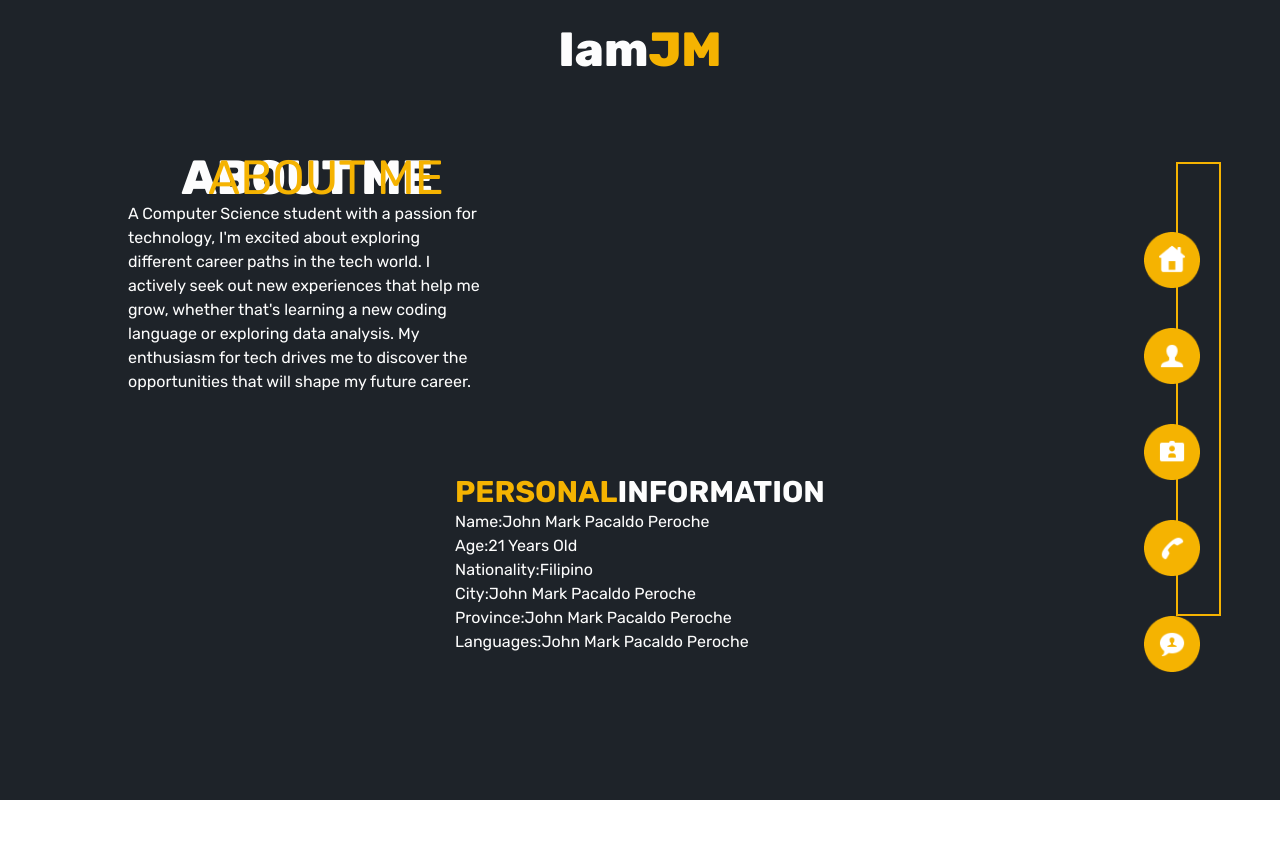
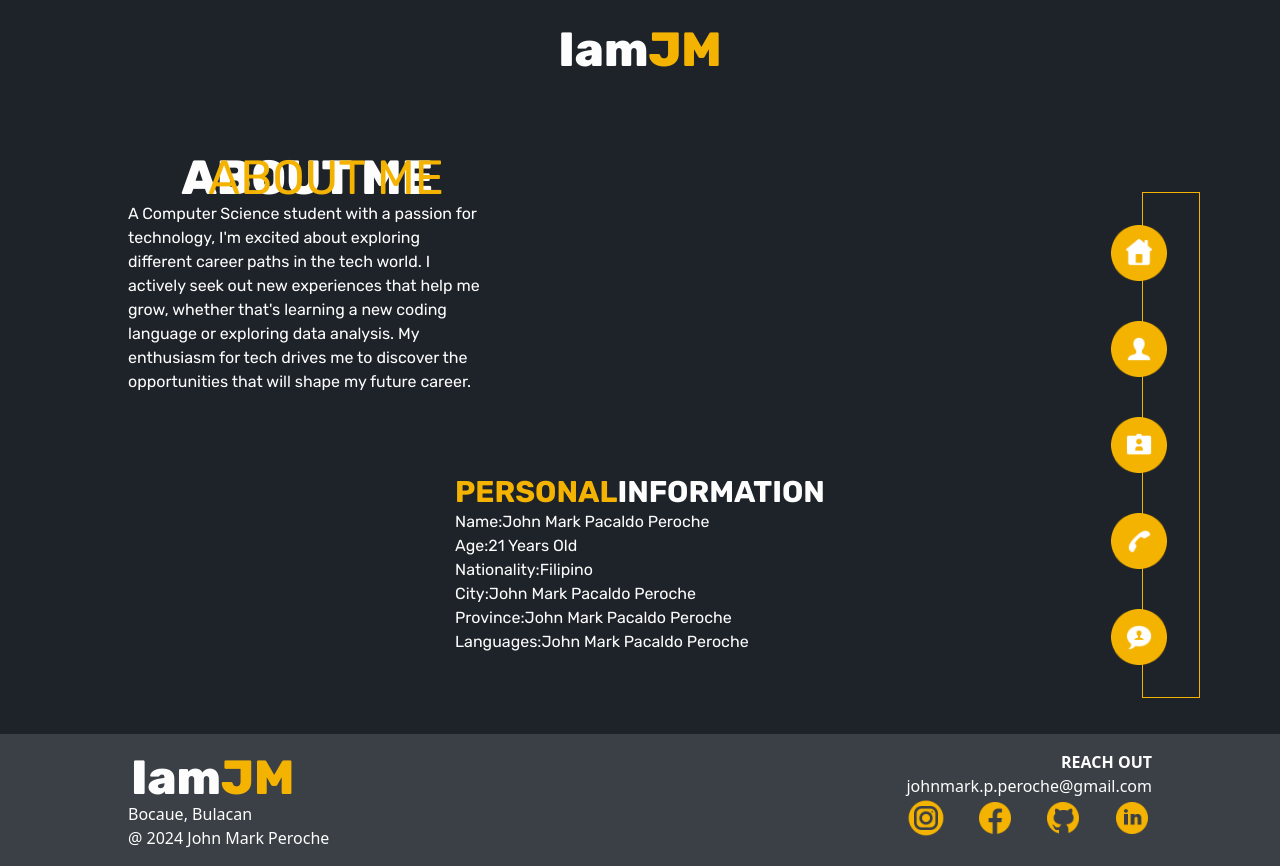
Before and after one commit to Java-rice/IAmJM, a React (Vite) app: page /IAmJM/about in a window 1280 px wide. Before the commit the page ends 800 px from the top, so only its background shows below. Built offline with nearby package versions, Linux system fonts and the light colour scheme.

Commit message:
style: attempt to fix the home components feat: added footer

```diff
--- a/src/App.jsx
+++ b/src/App.jsx
@@ -8,6 +8,7 @@ import Contacts from "./pages/contacts/Contacts";
 import Blogs from "./pages/blog/Blogs";
 import Projects from "./pages/projects/Projects";
 import Navigation from "./components/navigation/Navigation";
+import Footer from "./components/footer/Footer";
 
 function App() {
   return (
@@ -17,6 +18,7 @@ function App() {
       <TransitionWrapper>
         <Outlet/>
       </TransitionWrapper>
+      <Footer></Footer>
     </div>
   );
 }
--- a/src/components/button/Button.jsx
+++ b/src/components/button/Button.jsx
@@ -11,9 +11,9 @@ const buttonVariants = cva(
         default:
           "bg-slate-900 text-white hover:bg-slate-700 dark:bg-slate-50 dark:text-slate-900",
         solid:
-          "bg-[#F5B301] text-xl py-8 px-8 text-[#2A2E34] font-bold hover:bg-[#FED154] transition duration-300",
+          "bg-[#F5B301] text-l py-5 px-6 text-[#2A2E34] font-bold hover:bg-[#FED154] transition duration-300",
         bordered:
-          "bg-[#2A2E34] text-xl py-8 px-8 text-[#F5B301] border-[#F5B301] border-2 font-bold hover:bg-[#FED154]  hover:text-[#2A2E34] transition duration-300"
+          "bg-[#2A2E34] text-l py-5 px-6 text-[#F5B301] border-[#F5B301] border-2 font-bold hover:bg-[#FED154]  hover:text-[#2A2E34] transition duration-300"
 
       },
       size: {
--- a/src/components/cards/AnimatedProfile.jsx
+++ b/src/components/cards/AnimatedProfile.jsx
@@ -3,25 +3,25 @@ import profile from '../../assets/profile.png';
 
 const AnimatedProfile = () => {
   return (
-    <div className="lg:w-[55%] w-[100%] relative">
+    <div className="w-[100%] relative">
       {/* Top Bar */}
-      <div className="w-[100%] h-7 bg-[#FED154] absolute top-0 animate-slide-right"></div>
       <div className="relative">
+        <div className="w-[100%] min-w-4xl h-[4%] bg-[#FED154] absolute -top-10 animate-slide-right"></div>
         {/* Left Side Bars */}
-        <div className="w-[50%] h-7 bg-[#FED154] absolute right-24 top-[1rem] animate-slide-right delay-150"></div>
-        <div className="w-[20%] h-7 bg-[#FED154] absolute right-32 top-[4rem] animate-slide-right delay-300"></div>
-        <div className="w-[50%] h-72 bg-[#FED154] absolute left-20 top-[8rem] z-10 animate-slide-right delay-450"></div>
+        <div className="w-[50%] h-[4%] bg-[#FED154] absolute right-24 top-[1rem] animate-slide-right delay-150"></div>
+        <div className="w-[20%] h-[4%] bg-[#FED154] absolute right-32 top-[4rem] animate-slide-right delay-300"></div>
+        <div className="w-[50%] h-[40%] bg-[#FED154] absolute left-20 top-[8rem] z-10 animate-slide-right delay-450"></div>
 
         {/* Profile Image */}
-        <img src={profile} alt="Profile" className="relative z-20 mt-8 mx-auto" />
+        <img src={profile} alt="Profile" className="relative z-20 h-[80%] mx-auto" />
 
         {/* Right Side Bars */}
-        <div className="w-[50%] h-80 bg-[#F5B301] absolute right-20 top-[12rem] animate-slide-left delay-450"></div>
-        <div className="w-[20%] h-7 bg-[#FED154] absolute left-32 top-[34rem] animate-slide-left delay-300"></div>
-        <div className="w-[50%] h-7 bg-[#FED154] absolute left-20 top-[37rem] animate-slide-left delay-150"></div>
+        <div className="w-[50%] h-[50%] bg-[#F5B301] absolute right-20 top-[12rem] animate-slide-left delay-450"></div>
+        <div className="w-[20%] h-[4%] bg-[#FED154] absolute left-32 top-[34rem] animate-slide-left delay-300"></div>
+        <div className="w-[50%] h-[4%] bg-[#FED154] absolute left-20 top-[37rem] animate-slide-left delay-150"></div>
+        <div className="w-[82%] h-[4%] bg-[#FED154] absolute bottom-30 animate-slide-right delay-600"></div>
       </div>
       {/* Bottom Bar */}
-      <div className="w-[82%] h-7 bg-[#FED154] absolute bottom-30 animate-slide-right delay-600"></div>
     </div>
   );
 };
--- a/src/components/footer/Footer.jsx
+++ b/src/components/footer/Footer.jsx
@@ -1,9 +1,34 @@
 import React from 'react'
+import Name from '../logo/Name'
+import Facebook from "../../assets/Facebook.png";
+import Instagram from "../../assets/Instagram.png";
+import LinkedIn from "../../assets/LinkedIn.png";
+import Github from "../../assets/GitHub.png"
 
 const Footer = () => {
   return (
-    <div>
-
+    <div className='w-100 bg-[#3B4046] h-[10%] lg:py-4 py-6 bottom-0 relative text-[#FDFDFD] text-l px-[10%] flex lg:flex-row flex-col gap-5 justify-between align-middle'>
+      <div className='text-center lg:text-left'>
+        <div className='lg:relative lg:right-4 '>
+          <Name/>
+        </div>
+        <p>Bocaue, Bulacan</p>
+        <p>@ 2024 John Mark Peroche</p>
+      </div>
+      <div className='lg:text-right text-center'>
+        <h4><b>REACH OUT</b></h4>
+        <p>johnmark.p.peroche@gmail.com</p>
+        <li className="list-none flex flex-row align-center lg:justify-between justify-center gap-2">
+          <ul><a className="cursor-pointer w-1 h-1 m-auto" href="https://www.instagram.com/jamaaaaaaaaaaaak/"><img src={Instagram} className='transition ease-in-out delay-150 hover:-translate-y-1 hover:scale-125 duration-300'
+          style={{ width: '2.5rem', height: '2.5rem' }}/></a></ul>
+          <ul><a className="cursor-pointer w-1 h-1 m-auto" href="https://www.facebook.com/johnmark.pacaldoperoche/"><img src={Facebook} className='transition ease-in-out delay-150 hover:-translate-y-1 hover:scale-125 duration-300'
+          style={{ width: '2.5rem', height: '2.5rem' }}/></a></ul>
+          <ul><a className="cursor-pointer w-1 h-1 m-auto" href="https://github.com/Java-rice"><img src={Github} className='transition ease-in-out delay-150 hover:-translate-y-1 hover:scale-125 duration-300'
+          style={{ width: '2.5rem', height: '2.5rem' }}/></a></ul>
+          <ul><a className="cursor-pointer w-1 h-1 m-auto" href="https://www.linkedin.com/in/john-mark-peroche-61a756229/"><img src={LinkedIn} className='transition ease-in-out delay-150 hover:-translate-y-1 hover:scale-125 duration-300'
+          style={{ width: '2.5rem', height: '2.5rem' }}/></a></ul>
+      </li>
+      </div>
     </div>
   )
 }
--- a/src/components/navigation/Navigation.jsx
+++ b/src/components/navigation/Navigation.jsx
@@ -14,9 +14,8 @@ import Blog from "../../assets/Blog.png";
 
 const Navigation = () => {
   return (
-    <div className="h-auto py-10 fixed lg:top-48 lg:my-auto lg:right-20 bottom-10 mx-auto">
-      <div className="lg:h-[80%] h-[40%] lg:w-[80%] w-[120%] absolute -right-12 bottom-3 lg:bottom-36 lg:left-8 z-0 border-2 lg:py-20 border-[#F5B301]"> </div>
-      <nav className="h-[40%] flex flex-row lg:flex-col gap-10 z-10 justify-around relative">
+    <div className="fixed top-48 right-20 py-8 border border-[#F5B301]">
+      <nav className="flex flex-row relative right-8 lg:flex-col gap-10 z-10 justify-around">
         <Link to="/IAmJm/"><img src={AHome} className='w-14 h-14'/></Link>
         <Link to="/IAmJm/about"><img src={AAbout} className='w-14 h-14'/></Link>
         <Link to="/IAmJm/projects"><img src={AProjects} className='w-14 h-14'/></Link>
--- a/src/pages/home/Home.jsx
+++ b/src/pages/home/Home.jsx
@@ -7,11 +7,11 @@ import Navigation from "../../components/navigation/Navigation";
 
 const Home = () => {
   return (
-    <div className="px-[10%] py-28 gap-20 font-rubik flex lg:flex-row justify-center items-center flex-col-reverse h-auto lg:min-h-screen py-auto">
-      <div className="lg:w-[35%] w-[100%] mt-20 lg:text-left  justify-center flex flex-col gap-4 text-center">
-        <h2 className="text-5xl text-[#F5B301]">Hello, Its me</h2>
-        <h1 className="font-extrabold text-6xl text-[rgb(253,253,253)]">John Mark</h1>
-        <p className="text-[#FDFDFD] leading-8 text-xl text-justify">
+    <div className="px-[10%] py-40 gap-20 flex flex-col lg:grid lg:grid-cols-12 ">
+      <div className="w-[100%] lg:mt-20  lg:text-left lg:col-span-4 justify-center flex flex-col gap-4 text-center">
+        <h2 className="text-4xl text-[#F5B301]">Hello, Its me</h2>
+        <h1 className="font-extrabold text-5xl text-[rgb(253,253,253)]">John Mark</h1>
+        <p className="text-[#FDFDFD] leading-8 text-l text-justify">
           A third year <span className="text-[#F5B301]">Computer Science</span>{" "}
           student from{" "}
           <span className="text-[#F5B301]">
@@ -26,7 +26,9 @@ const Home = () => {
           <Button variant="bordered">Contact Me</Button>
         </div>
       </div>
-      <AnimatedProfile></AnimatedProfile>
+      <div className="col-span-7">
+        <AnimatedProfile></AnimatedProfile>
+      </div>
     </div>
 
   );
```
